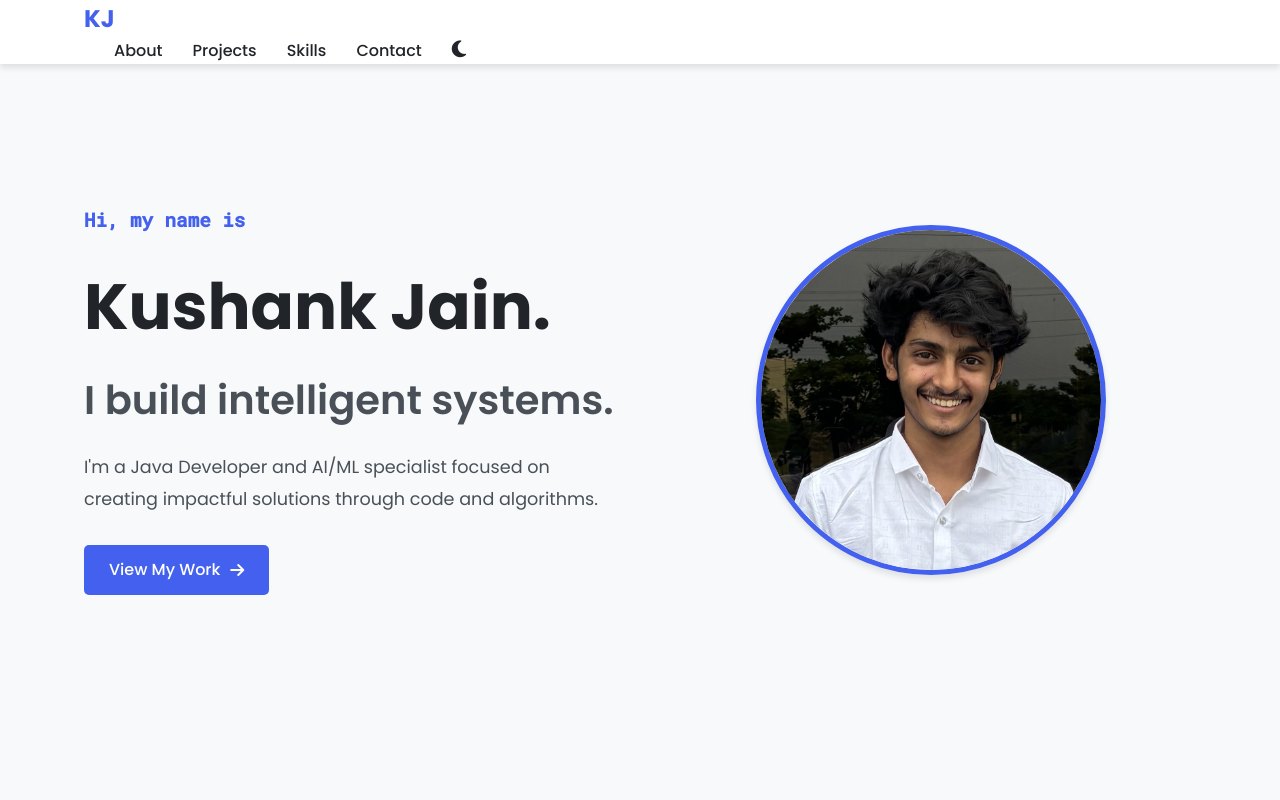
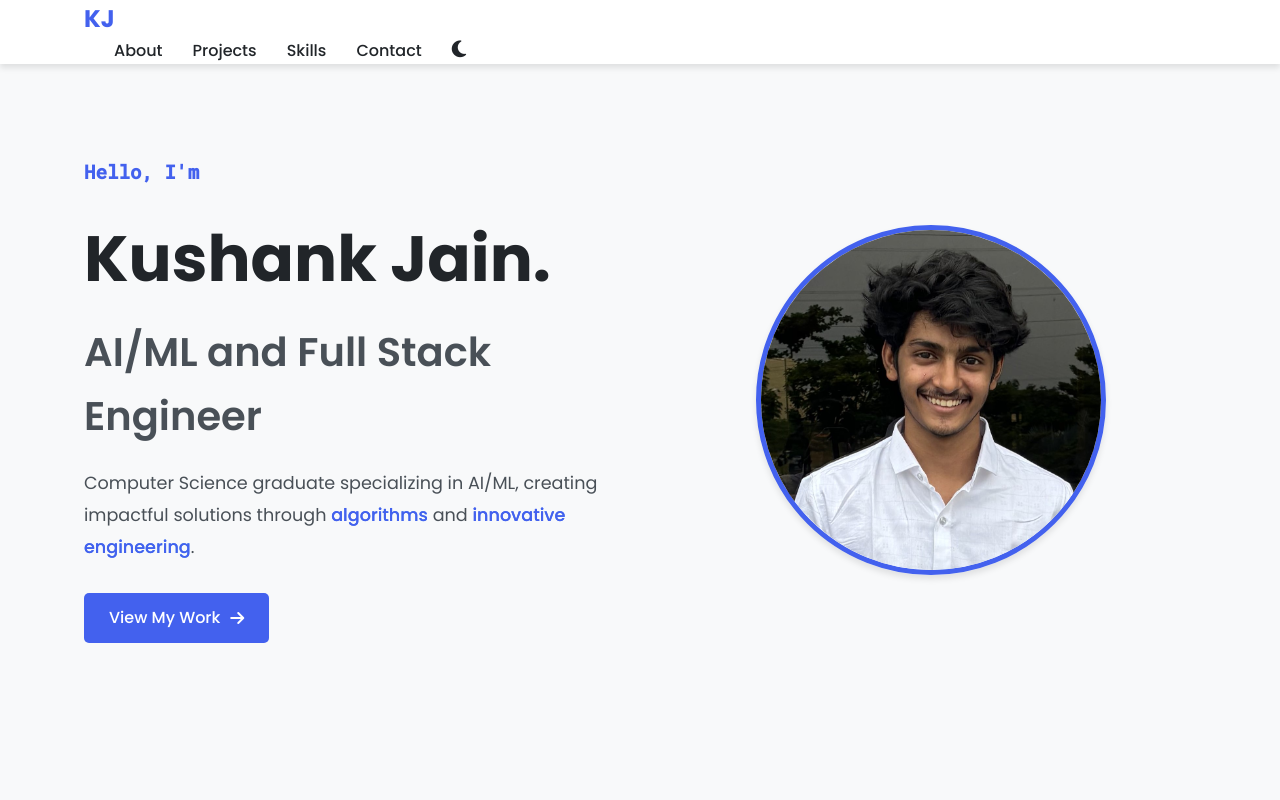
Before and after one commit to Kushank1203/portfolio, a website: page index.html in a window 1280 px wide. Shown: the top 800 px of the page. Drawn offline with Linux system fonts and the light colour scheme.

Commit message:
Add files via upload

```diff
--- a/index.html
+++ b/index.html
@@ -13,6 +13,7 @@
     <nav id="navbar">
         <div class="container">
             <a href="#" class="logo">KJ</a>
+
             <ul class="nav-links">
                 <li><a href="#about">About</a></li>
                 <li><a href="#projects">Projects</a></li>
@@ -37,17 +38,18 @@
         <div class="container">
             <div class="hero-content">
                 <div class="hero-text">
-                    <h4 class="greeting">Hi, my name is</h4>
+                    <h4 class="greeting">Hello, I'm</h4>
                     <h1 class="name">Kushank Jain.</h1>
-                    <h2 class="title">I build intelligent systems.</h2>
+                    <h2 class="title">AI/ML and Full Stack Engineer</h2>
                     <p class="description">
-                        I'm a Java Developer and AI/ML specialist focused on creating
-                        impactful solutions through code and algorithms.
-                    </p>
+                        Computer Science graduate specializing in AI/ML, creating impactful solutions through
+                        <span class="highlight">algorithms</span> and
+                        <span class="highlight">innovative engineering</span>.
+                      </p>
                     <a href="#projects" class="cta-button">
-                        View My Work <i class="fas fa-arrow-right"></i>
+                      View My Work <i class="fas fa-arrow-right"></i>
                     </a>
-                </div>
+                  </div>
                 <div class="hero-image">
                     <div class="image-container">
                         <img src="image/KUSHANK formal.jpg" alt="Kushank Jain">
--- a/style.css
+++ b/style.css
@@ -244,6 +244,18 @@ section {
 .dark-theme .description {
     color: var(--text-secondary-dark);
 }
+
+.highlight {
+    background: linear-gradient(90deg, var(--accent), var(--accent-light));
+    -webkit-background-clip: text;
+    background-clip: text;
+    color: transparent;
+    font-weight: 600;
+  }
+
+  .dark-theme .highlight {
+    background: linear-gradient(90deg, var(--accent-dark), #57e0c9);
+  }
 
 .hero-image {
     flex: 1;
```
